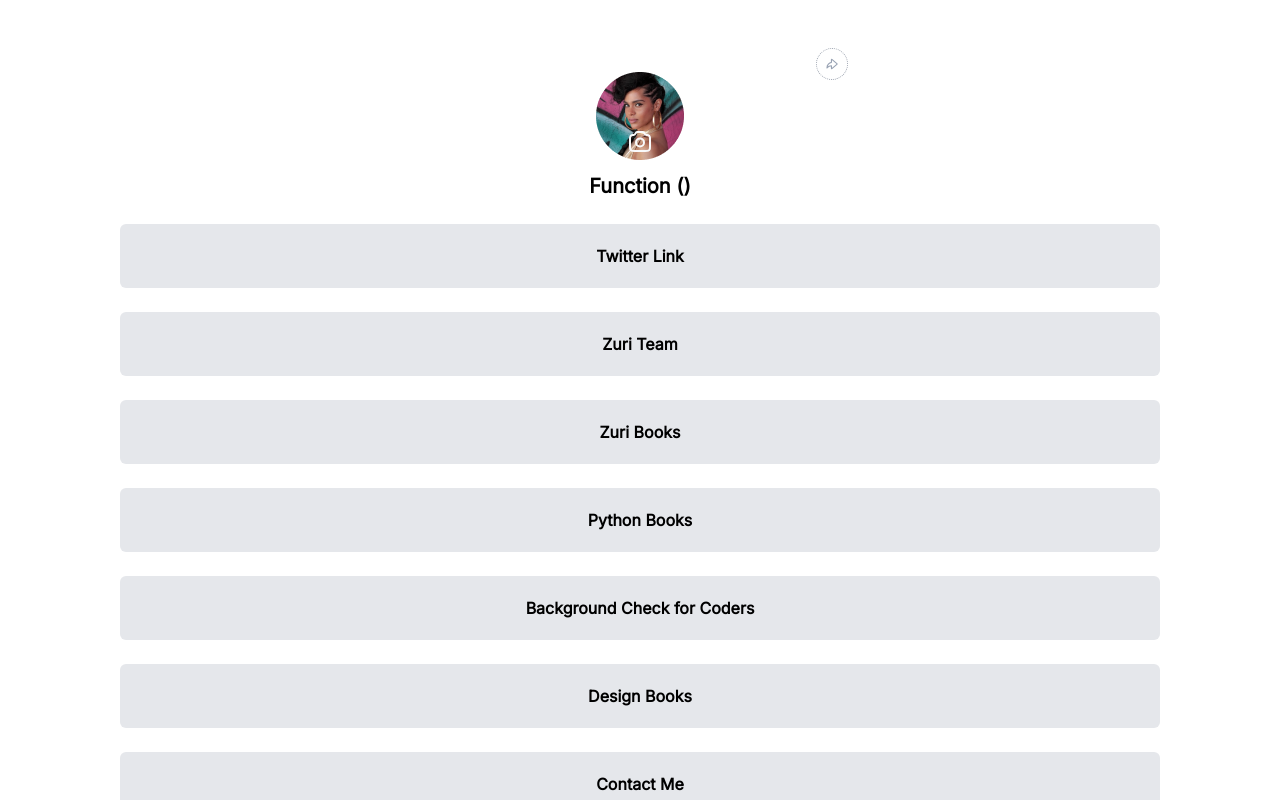
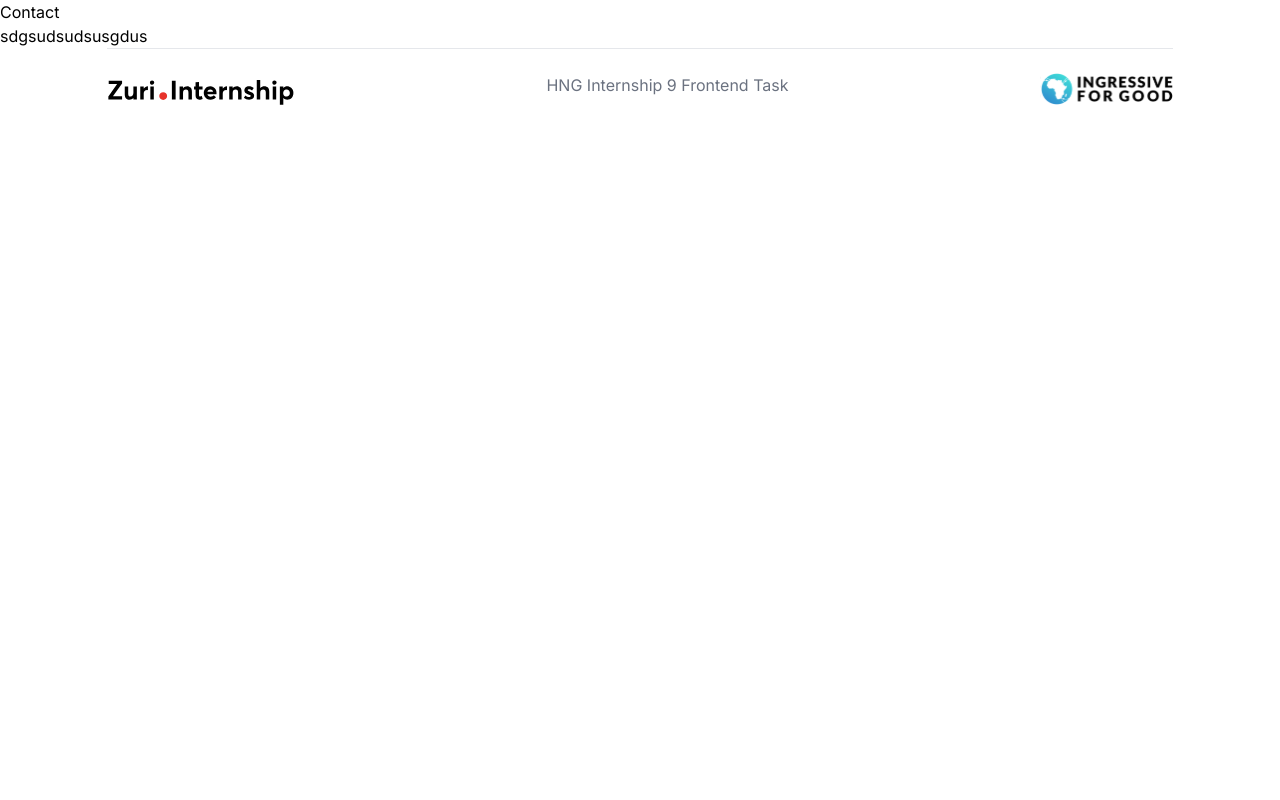
Before and after one commit to The-Legend-Developer/HNG_TASK_1, a React (Vite) app: page /contact in a window 1280 px wide. Shown: the top 800 px of the page. Built offline with nearby package versions, Linux system fonts and the light colour scheme.

Commit message:
feat - added the routing paths

```diff
--- a/src/App.jsx
+++ b/src/App.jsx
@@ -1,14 +1,27 @@
+import { BrowserRouter, Route, Routes } from "react-router-dom";
+import Contact from "./components/contact";
 import Footer from "./components/footer";
 import Header from "./components/header";
 import Main from "./components/main";
 
 function App() {
   return (
-    <div className="pt-12 pb-6 px-4">
-      <Header />
-      <Main />
+    <BrowserRouter>
+      <Routes>
+        <Route
+          exact
+          path="/"
+          element={
+            <div className="pt-12 pb-6 px-4">
+              <Header />
+              <Main />
+            </div>
+          }
+        />
+        <Route path="/contact" element={<Contact />} />
+      </Routes>
       <Footer />
-    </div>
+    </BrowserRouter>
   );
 }
 
--- /dev/null
+++ b/src/components/contact.jsx
@@ -0,0 +1,10 @@
+function Contact() {
+  return (
+    <div>
+      Contact
+      <p>sdgsudsudsusgdus</p>
+    </div>
+  );
+}
+
+export default Contact;
```
